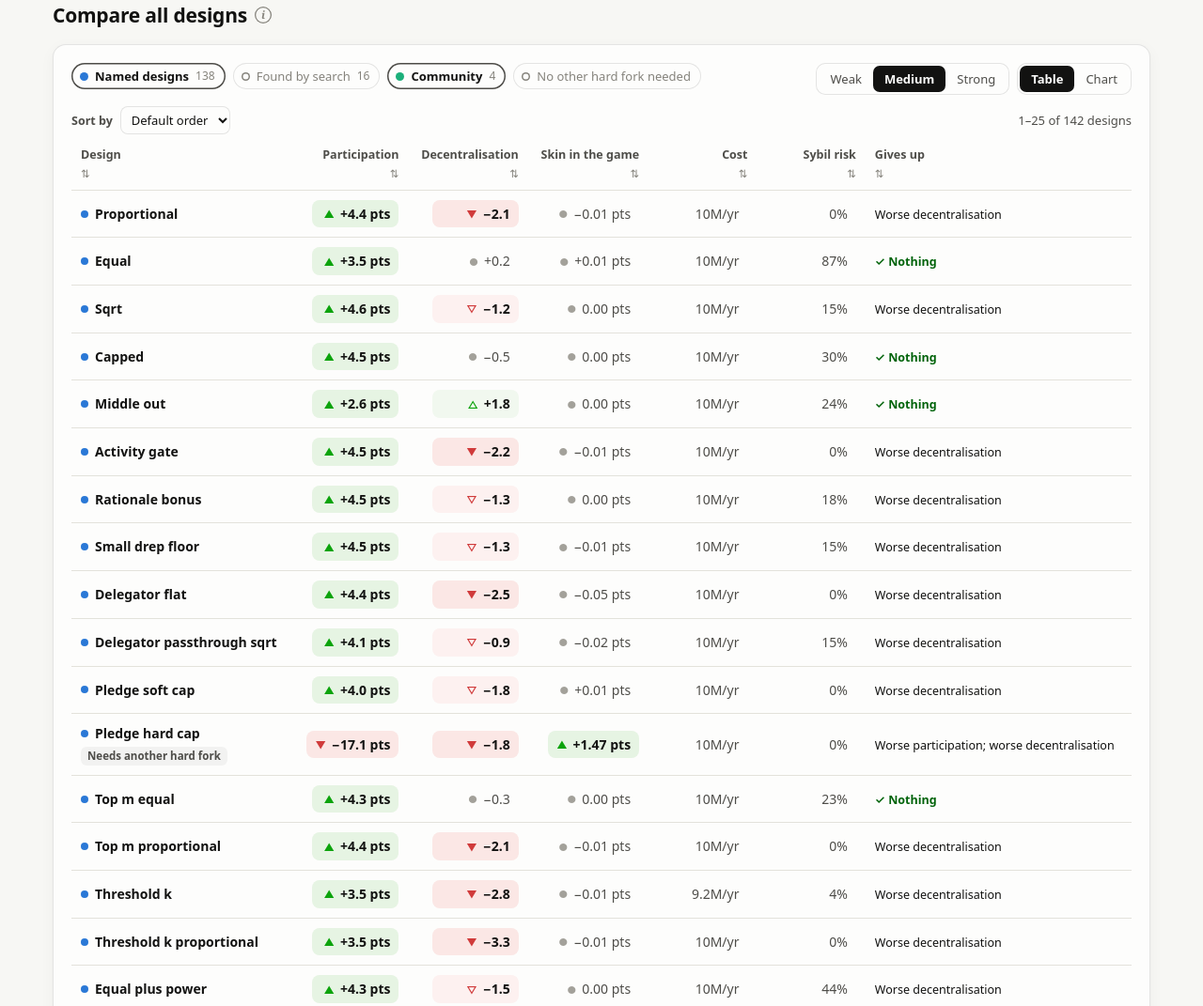
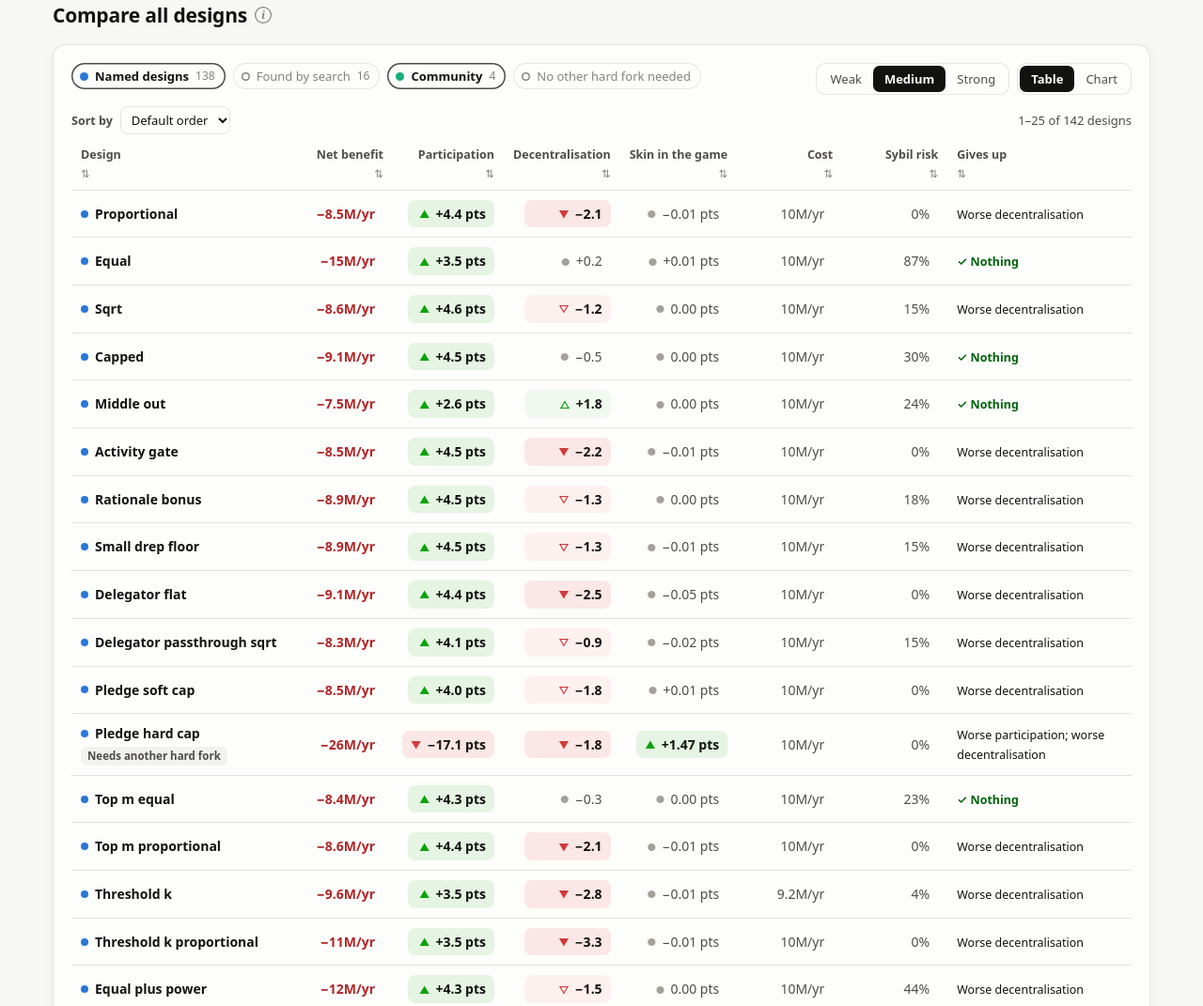
Before and after one commit to Cerkoryn/RSS-Gov, a plain HTML site: page results/site/index.html in a window 1280 px wide. Shown: the part 1885-2956 px from the top of the page at 94% size. Drawn offline with Linux system fonts and the light colour scheme.

Commit message:
Compare table: sort by the ranking
"Ranking (net benefit)" joins the Sort by menu, and a Net benefit column
shows each design's score at the weights set in the Ranking tab, so the
order can be read in the table. Moving a weight re-sorts the table.

Co-Authored-By: Claude Opus 5.5 <noreply@anthropic.com>

```diff
--- a/results/site/dashboard.js
+++ b/results/site/dashboard.js
@@ -29,6 +29,7 @@ const val = (s, axis, scen = state.scenario) => (res(s, scen, axis) || [null])[0
 function sortValue(s, key) {
   if (key === "name") return pretty(s.name).toLowerCase();
   if (key === "breaks") return s.breaks === null || s.breaks === undefined ? null : s.breaks ? s.breaks.split(", ").length : 0;
+  if (key === "net") { const r = netOf(s.name); return r ? -r.score : null; }
   const v = val(s, key);
   return v === null || v === undefined ? null : AX[key].better === "higher" ? -v : v;
 }
@@ -198,6 +199,7 @@ function controls() {
   const by = h("select", { id: "sort-by" }, sort);
   h("option", { value: "" }, by, "Default order");
   h("option", { value: "name" }, by, "Design name");
+  if (D.ranking) h("option", { value: "net" }, by, "Ranking (net benefit)");
   for (const a of D.axes) h("option", { value: a.name }, by, a.short);
   h("option", { value: "breaks" }, by, "Gives up");
   by.addEventListener("change", () => setSort(by.value, 1));
@@ -274,8 +276,9 @@ function compareTable() {
   if (!all.length) { h("p", { className: "empty" }, host, "Nothing to show: switch on a group of designs above."); return; }
   const table = h("table", { className: "compare" }, host);
   const head = h("tr", {}, h("thead", {}, table));
-  const sortable = (th, key, label) => sortHeading(th, label, key, v, setSort, key === "name" || key === "breaks" || AX[key].better !== "higher");
+  const sortable = (th, key, label) => sortHeading(th, label, key, v, setSort, key === "name" || key === "breaks" || (AX[key] && AX[key].better !== "higher"));
   sortable(h("th", {}, head), "name", "Design");
+  if (D.ranking) sortable(h("th", { className: "num", title: "What the design's gains are worth, minus its cost, in ADA a year, at the weights in the Ranking tab, averaged over the three reactions. Paying nothing is 0." }, head), "net", "Net benefit");
   for (const a of D.axes) sortable(h("th", { className: "num", title: `${a.question}. ${a.better === "higher" ? "More" : "Less"} is better.` }, head), a.name, a.short);
   sortable(h("th", {}, head), "breaks", "Gives up");
   const body = h("tbody", {}, table);
@@ -290,6 +293,13 @@ function compareTable() {
     h("span", { className: "kind", style: `background:${KIND[s.kind].color}` }, n);
     n.appendChild(document.createTextNode(pretty(s.name)));
     if (!s.pilot) h("span", { className: "tag" }, td, "Needs another hard fork");
+    if (D.ranking) {
+      const c = h("td", { className: "num" }, tr);
+      c.dataset.label = "Net benefit";
+      const r = netOf(s.name);
+      h("span", { className: "cell net" + (r && r.score < 0 ? " neg" : "") }, c, r ? `${money(r.score)}/yr` : "–");
+      if (r) c.title = `Ranks ${r.rank} of ${r.of} by net benefit, among all designs, at the weights in the Ranking tab.`;
+    }
     for (const a of D.axes) {
       const c = h("td", { className: "num" }, tr);
       c.dataset.label = a.short;
@@ -945,6 +955,19 @@ const money = (v) => (v > 0.5 ? "+" : v < -0.5 ? "−" : "") + ada(Math.abs(v));
 const netValue = () => NET.value.map((v, i) => v * weight(state.rank.pos[i]));
 const netLoss = () => NET.sybil_loss * weight(state.rank.pos[3]);
 const netCache = { key: null, rows: null };
+// Every design's net benefit and rank among all designs, at the current weights: for the
+// comparison table, which has filters of its own.
+const netAllCache = { key: null, by: null };
+function netOf(name) {
+  if (!NET) return null;
+  const value = netValue(), key = value.join(",") + "#" + netLoss();
+  if (netAllCache.key !== key) {
+    const rows = Ranking.table(NET.designs, value, netLoss(), NET.shake, 0).filter((r) => r.name !== null);
+    netAllCache.key = key;
+    netAllCache.by = Object.fromEntries(rows.map((r, i) => [r.name, { score: r.score, rank: i + 1, of: rows.length }]));
+  }
+  return netAllCache.by[name] || null;
+}
 // The designs switched on above the chart, ranked; paying nothing is the row named null.
 function netRows() {
   const shown = chartVisible().filter((s) => NET.designs[s.name]);
@@ -987,7 +1010,7 @@ function rankSide() {
   NET.gains.forEach((a, i) => weightSlider(side, AX[a].family, i));
   weightSlider(side, "Sybil risk", 3);
   const reset = h("button", { className: "ghost small-btn", type: "button" }, side, "Back to the middle");
-  reset.addEventListener("click", () => { state.rank.pos = [0, 0, 0, 0]; ranking(); });
+  reset.addEventListener("click", () => { state.rank.pos = [0, 0, 0, 0]; ranking(); compareTable(); });
 }
 // A weight slider: the middle is the starting weight, each step doubles or halves it,
 // and the far left leaves the measure out.
@@ -999,7 +1022,7 @@ function weightSlider(side, label, i) {
   h("span", { className: "what" }, box, label);
   const out = h("output", {}, box, weightText(state.rank.pos[i]));
   const input = h("input", { type: "range", min: LOW, max: HIGH, step: 0.25, value: state.rank.pos[i] }, box);
-  input.addEventListener("input", () => { state.rank.pos[i] = +input.value; out.textContent = weightText(+input.value); netResults(); });
+  input.addEventListener("input", () => { state.rank.pos[i] = +input.value; out.textContent = weightText(+input.value); netResults(); compareTable(); });
   const ends = h("span", { className: "ends", "aria-hidden": "true" }, box);
   h("span", {}, ends, "← less important");
   h("span", {}, ends, "more important →");
--- a/results/site/index.html
+++ b/results/site/index.html
@@ -5,7 +5,7 @@
 <meta name="viewport" content="width=device-width, initial-scale=1">
 <title>RSS-Gov results</title>
 <meta name="description" content="What happens if Cardano DReps are paid to vote? Reward designs compared on participation, decentralisation, skin in the game, cost and Sybil risk.">
-<link rel="stylesheet" href="site.css?v=5702b52c93">
+<link rel="stylesheet" href="site.css?v=4b040c2875">
 </head>
 <body>
 <a href="#best" class="skip">Skip to the results</a>
@@ -158,9 +158,9 @@
   <div class="drawer-body" id="detail"></div>
 </aside>
 <div id="tip" role="tooltip"></div>
-<script src="data.js?v=281ec1a5e0"></script>
+<script src="data.js?v=a2378dc84c"></script>
 <script src="common.js?v=9c15bd357b"></script>
 <script src="ranking.js?v=c0deb0285a"></script>
-<script src="dashboard.js?v=32fa71e28b"></script>
+<script src="dashboard.js?v=f2d06eccd7"></script>
 </body>
 </html>
--- a/results/site/site.css
+++ b/results/site/site.css
@@ -501,3 +501,5 @@ button.rank-row:hover { background: var(--wash); }
   .rank-row .sc, .rank-row .nbar, .rank-row.rank-head { display: none; }
 }
 .rank-slider .ends { grid-column: 1 / 3; display: flex; justify-content: space-between; font-size: 11.5px; color: var(--ink-3, var(--ink-2)); margin-top: -2px; }
+.cell.net { font-weight: 650; font-variant-numeric: tabular-nums; }
+.cell.net.neg { color: var(--bad-text); }
--- a/src/rss_gov/web/site.css
+++ b/src/rss_gov/web/site.css
@@ -501,3 +501,5 @@ button.rank-row:hover { background: var(--wash); }
   .rank-row .sc, .rank-row .nbar, .rank-row.rank-head { display: none; }
 }
 .rank-slider .ends { grid-column: 1 / 3; display: flex; justify-content: space-between; font-size: 11.5px; color: var(--ink-3, var(--ink-2)); margin-top: -2px; }
+.cell.net { font-weight: 650; font-variant-numeric: tabular-nums; }
+.cell.net.neg { color: var(--bad-text); }
```
Also changed, not shown: results/site/methods.html (+2 -2 lines), results/site/propose.html (+2 -2 lines), src/rss_gov/web/dashboard.js (+26 -3 lines), results/site/data.js.
